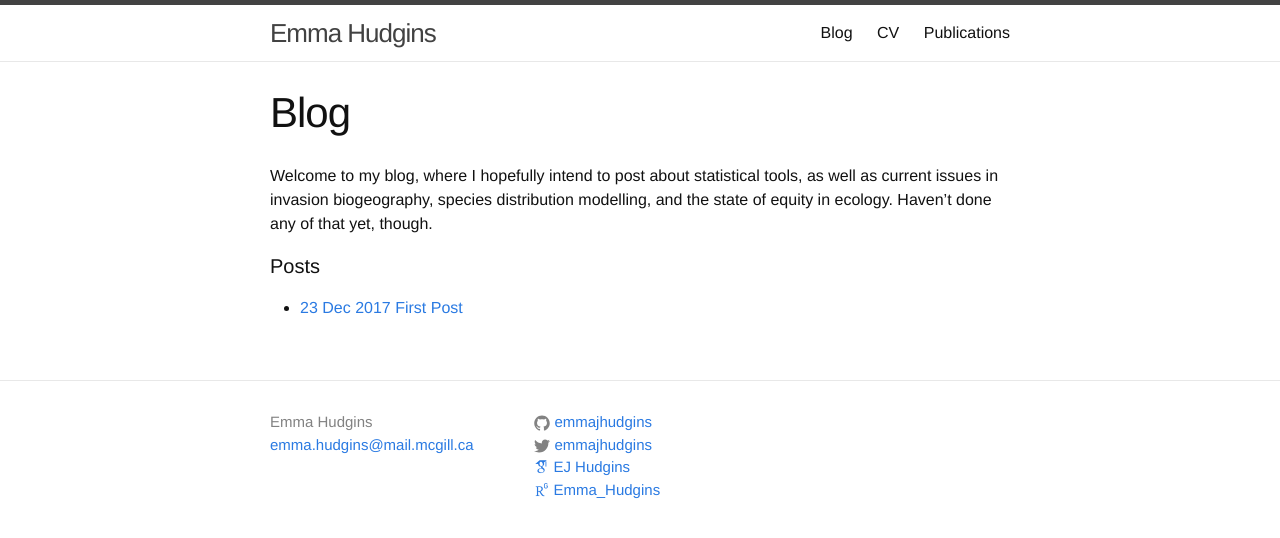
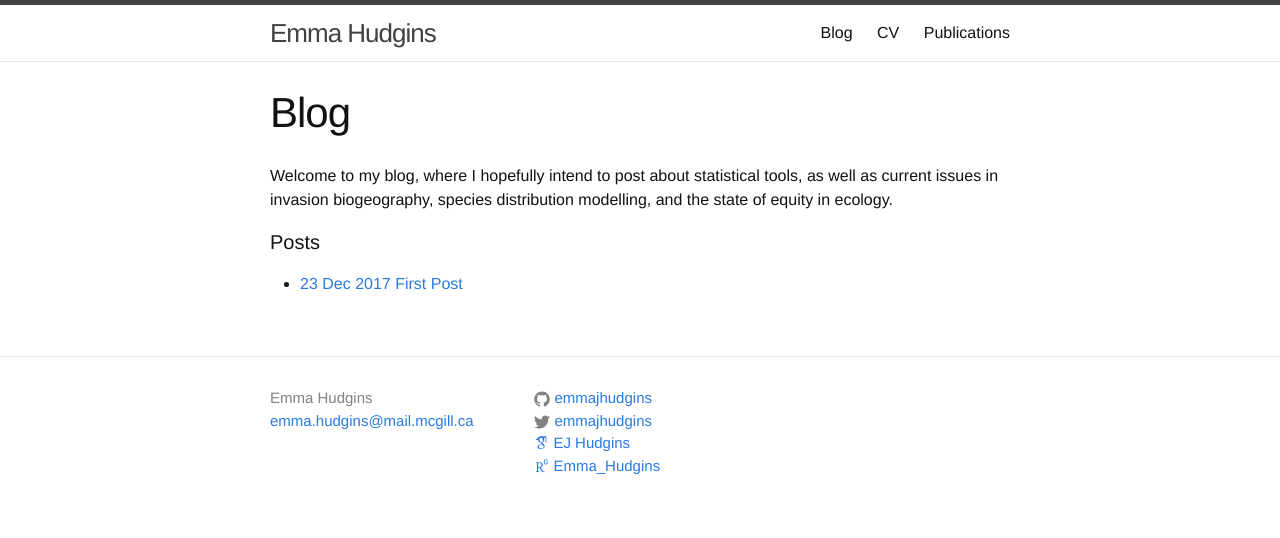
Before and after one commit to emmajhudgins/emmajhudgins.github.io, a Jekyll site: the page built from blog.md, in a window 1280 px wide. Shown: the top 538 px of the page. Built offline with Jekyll 4.4.1, drawn with Linux system fonts in a browser that asks for light colours; nearby versions of some CDN libraries; some web fonts are replaced.

Commit message:
Update blog.md

```diff
--- a/blog.md
+++ b/blog.md
@@ -4,11 +4,11 @@ layout: page
 title: "Blog"
 permalink: /blog
 nav: true
-order: 0
+order: 1
 
 ---
 
-Welcome to my blog, where I hopefully intend to post about statistical tools, as well as current issues in invasion biogeography, species distribution modelling, and the state of equity in ecology. Haven't done any of that yet, though.
+Welcome to my blog, where I hopefully intend to post about statistical tools, as well as current issues in invasion biogeography, species distribution modelling, and the state of equity in ecology.
 
 <h1 class="page-heading">Posts</h1>
 
```
